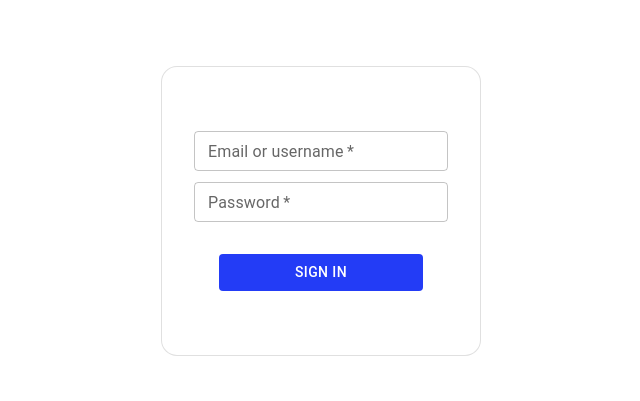
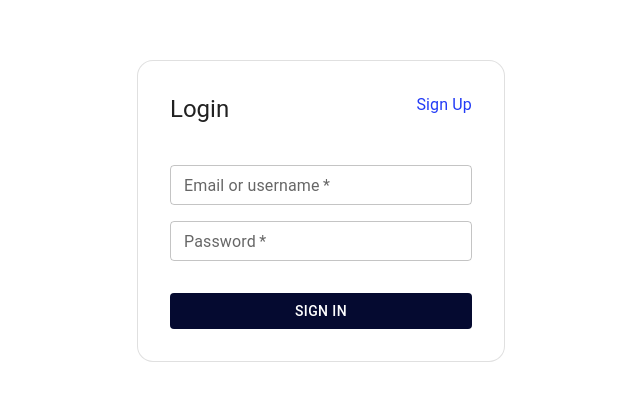
Before and after one commit to hyperwebapps/blog-web, a React (Create React App) app: page /login in a window 1280 px wide. Shown: the part 189-590 px from the top of the page, without its empty margins (319-959 px from the left). Built offline with nearby package versions, Linux system fonts and the light colour scheme; the HTML template or start-up script is replaced by a standard one.

Commit message:
login page ui completed

```diff
--- a/src/components/Navbar.tsx
+++ b/src/components/Navbar.tsx
@@ -1,4 +1,5 @@
 import { AccountCircleOutlined } from "@mui/icons-material"
+import LoginIcon from '@mui/icons-material/Login'
 import LogoutIcon from "@mui/icons-material/Logout"
 import MenuIcon from "@mui/icons-material/Menu"
 import PostAddIcon from "@mui/icons-material/PostAdd"
@@ -16,7 +17,7 @@ import {
   ListItemText,
   Menu,
   MenuItem,
-  Typography,
+  Typography
 } from "@mui/material"
 import { FC, Fragment, useState } from "react"
 import { Link, useNavigate } from "react-router-dom"
@@ -118,16 +119,14 @@ export const Navbar: FC = (props: NavbarProps) => {
             <Link
               to="/login"
               style={{
-                padding: "0.3rem",
                 color: "white",
-                backgroundColor: "#233cf6",
                 textDecoration: "none",
                 marginRight: "1rem",
-                textTransform: "capitalize",
+                marginTop: '0.3rem',
+                textTransform: "uppercase",
                 fontWeight: "bold",
-                borderRadius: "0.5rem",
               }}>
-              login
+              <LoginIcon sx={{ color: 'white', textAlign: 'center' }}/>
             </Link>
             {/* <IconButton
               onClick={handleClick}
--- a/src/pages/Login.tsx
+++ b/src/pages/Login.tsx
@@ -1,4 +1,5 @@
-import { Box, Button, Paper, TextField } from "@mui/material"
+import { Box, Button, Paper, TextField, Typography } from "@mui/material"
+import { Link } from "react-router-dom"
 
 export const Login = () => {
   return (
@@ -13,38 +14,40 @@ export const Login = () => {
         height: "100vh",
       }}>
       <Paper
+        elevation={2}
         variant="outlined"
         sx={{
-          width: "50%",
-          maxWidth: "20rem",
+          width: "100%",
+          maxWidth: "23rem",
           display: "flex",
-          justifyContent: "center",
           flexWrap: "wrap",
           px: "2rem",
-          py: "4rem",
+          py: "2rem",
           borderRadius: "1rem",
         }}>
+        <Typography variant="h5" sx={{ flexGrow: 10 }}>Login</Typography>
+        <Link to="/register" style={{ textDecoration: 'none', color: '#233cf6' }}>Sign Up</Link>
         <TextField
           label="Email or username"
           type="text"
-          sx={{ width: "100%" }}
+          sx={{ width: "100%", mt: '2.5rem' }}
           size="small"
           required
         />
         <TextField
           label="Password"
           type="password"
-          sx={{ width: "100%", mt: "0.7rem", mb: "2rem" }}
+          sx={{ width: "100%", mt: "1rem", mb: "2rem" }}
           size="small"
           required
         />
         <Button
           type="submit"
           sx={{
-            width: "80%",
-            backgroundColor: "#233cf6",
+            width: "100%",
+            backgroundColor: "#050a30",
             "&:hover": {
-              backgroundColor: "#233cf6",
+              backgroundColor: "#050a30",
             },
           }}
           variant="contained"
```
